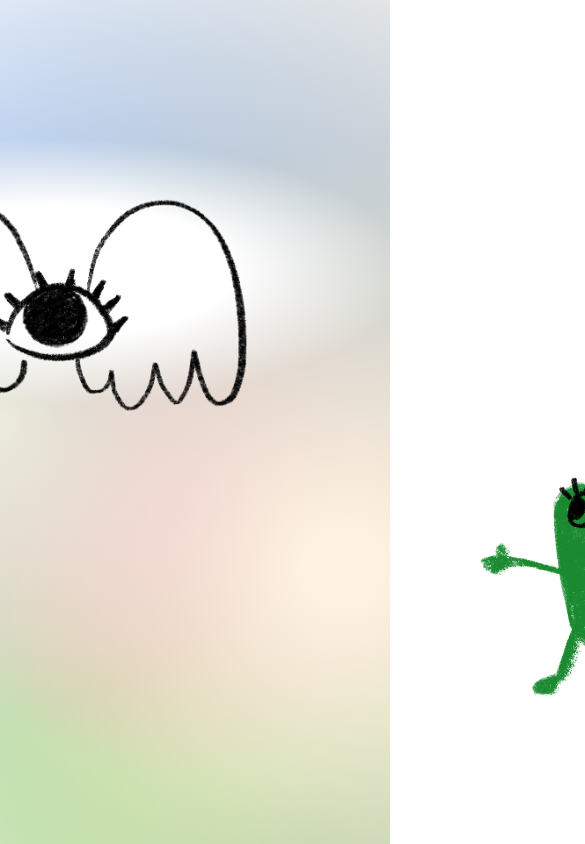
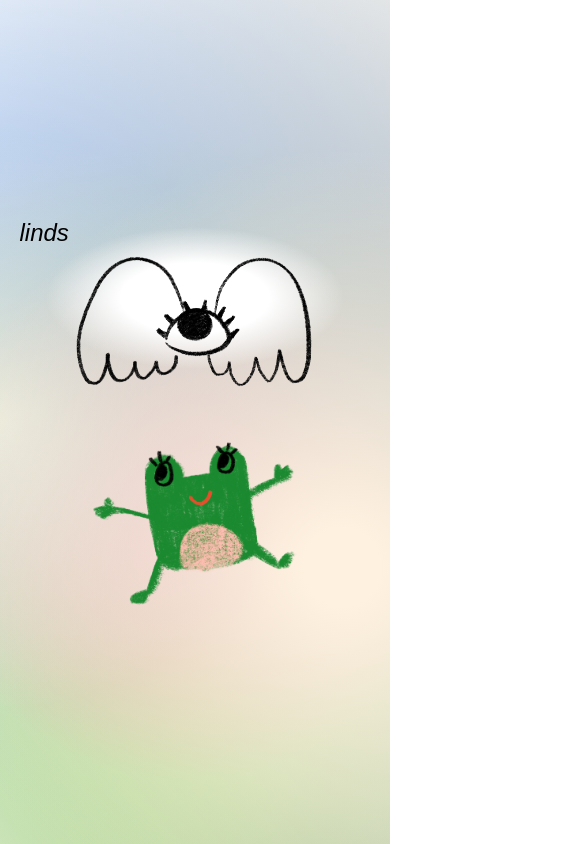
Before and after one commit to lindsayzhng/lindsayzhng.github.io, a React (Create React App) app: page / in a window 390 px wide. Shown: the top 844 px of the page, 585 px wide, since content can reach past the window. Built offline with nearby package versions, Linux system fonts and the light colour scheme.

Commit message:
phone compatibility

```diff
--- a/src/background.css
+++ b/src/background.css
@@ -320,6 +320,13 @@
     --x-7: 50%;
     --y-7: 51%;
     ;
+    position: absolute;
+    top: 0;
+    left: 0;
+    width: 100%;
+    min-height: 100vh; /* Ensures it fills the full height of the screen */
+    overflow: hidden;
+
     background-color: hsla(0, 0%, 100%, 1);
     background-image: radial-gradient(circle at var(--x-0) var(--y-0), var(--c-0) var(--s-start-0), transparent var(--s-end-0)), radial-gradient(circle at var(--x-1) var(--y-1), var(--c-1) var(--s-start-1), transparent var(--s-end-1)), radial-gradient(circle at var(--x-2) var(--y-2), var(--c-2) var(--s-start-2), transparent var(--s-end-2)), radial-gradient(circle at var(--x-3) var(--y-3), var(--c-3) var(--s-start-3), transparent var(--s-end-3)), radial-gradient(circle at var(--x-4) var(--y-4), var(--c-4) var(--s-start-4), transparent var(--s-end-4)), radial-gradient(circle at var(--x-5) var(--y-5), var(--c-5) var(--s-start-5), transparent var(--s-end-5)), radial-gradient(circle at var(--x-6) var(--y-6), var(--c-6) var(--s-start-6), transparent var(--s-end-6)), radial-gradient(circle at var(--x-7) var(--y-7), var(--c-7) var(--s-start-7), transparent var(--s-end-7));
     animation: hero-gradient-animation 10s linear infinite alternate;
--- a/src/components/aboutme.css
+++ b/src/components/aboutme.css
@@ -1,32 +1,33 @@
-h1{
-    font-family: Arial;
+h1 {
+    font-family: Arial, sans-serif;
     font-style: italic;
     font-weight: normal;
 }
 
-.outer-box{
+.outer-box {
     position: absolute;
     top: 50%;
     left: 50%;
     transform: translate(-50%, -50%);
 }
 
-.name-pos{
+.name-pos {
     position: absolute;
     margin-top: 10px;
 }
 
-.me-box{
+.me-box {
     margin-left: -50%;
 }
 
-.frog-box{
-    margin-left: 100%;
+.frog-box {
+    margin-top: 10%;
+    margin-left: 70%;
 }
 
-.grad{
+.grad {
     padding: 80px;
-    background-image: radial-gradient(rgba(255,255,255,1) 30%,rgba(125,185,232,0) 60%);
+    background-image: radial-gradient(rgba(255, 255, 255, 1) 30%, rgba(125, 185, 232, 0) 60%);
 }
 
 .angel {
@@ -36,7 +37,7 @@ h1{
     margin-right: auto;
 }
 
-.eye{
+.eye {
     margin-top: -130px;
     max-width: 75px;
     display: block;
@@ -44,6 +45,52 @@ h1{
     margin-right: auto;
 }
 
-.frog{
+.frog {
     max-width: 300px;
 }
+
+/* Mobile styles */
+@media screen and (max-width: 768px) {
+    h1 {
+        font-size: 1.5rem;
+        text-align: center;
+    }
+
+    .outer-box {
+        top: 50%;
+        left: 50%;
+        transform: translate(-50%, -50%);
+        width: 90%;
+    }
+
+    .name-pos {
+        margin-top: 5px;
+    }
+
+    .me-box {
+        margin-left: 0;
+        text-align: center;
+    }
+
+    .frog-box {
+        margin-left: 0;
+        text-align: center;
+    }
+
+    .grad {
+        padding: 40px;
+    }
+
+    .angel {
+        max-width: 90%;
+    }
+
+    .eye {
+        margin-top: -30%;
+        max-width: 15%;
+    }
+
+    .frog {
+        max-width: 60%;
+    }
+}
--- a/src/components/aboutme.js
+++ b/src/components/aboutme.js
@@ -12,16 +12,17 @@ function AboutMe(){
     return(
         <div class = "outer-box">
             <div class = "me-box">
-                <h1 class = "name-pos">itslinds</h1>
+                <h1 class = "name-pos">linds</h1>
                 <div class = "grad">
                     <img class = "angel" src={me} alt='angel'/>
-                    <img class = "eye" src={eyeball} alt='eye'/> {/*TODO: make eyeball move with cursor?*/}
+                    <img class = "eye" src={eyeball} alt='eye'/> {/*TODO: make eyeball move with cursor? and maybe make it blink*/}
                 </div>
-                <div class = "frog-box"
+                <div class = "frog-box"> {/* frog animation lol TODO: Speech bubble :)*/}
+                    <img class = 'frog' src = {over? froggasp: frogchill}
                     onMouseOver={() => click && !over ? setOver(false): setOver(true)}
                     onMouseOut={() => click ? setOver(true): setOver(false)}
-                    onMouseDown={() => setClicked(!click)}> {/* frog animation lol */}
-                    <img class = 'frog' src = {over? froggasp: frogchill}/>
+                    onMouseDown={() => setClicked(!click)}
+                    />
                 </div>
             </div>
         </div>
```
